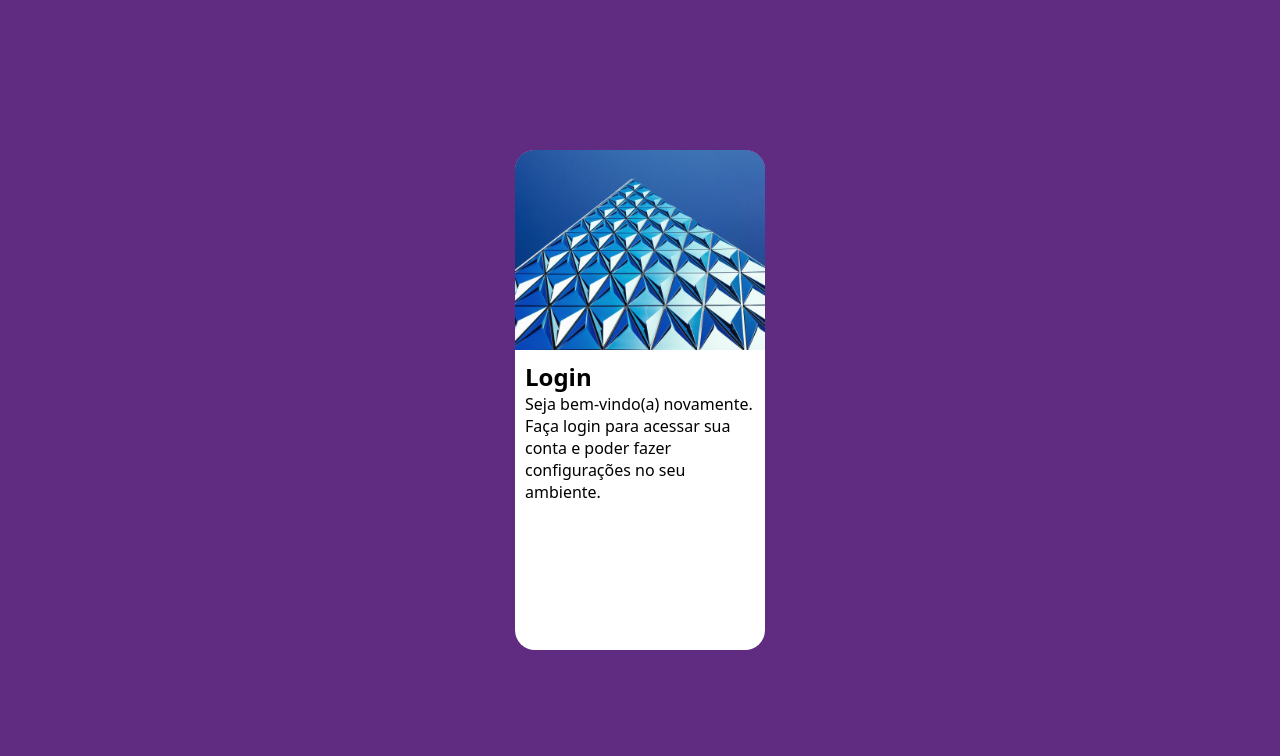
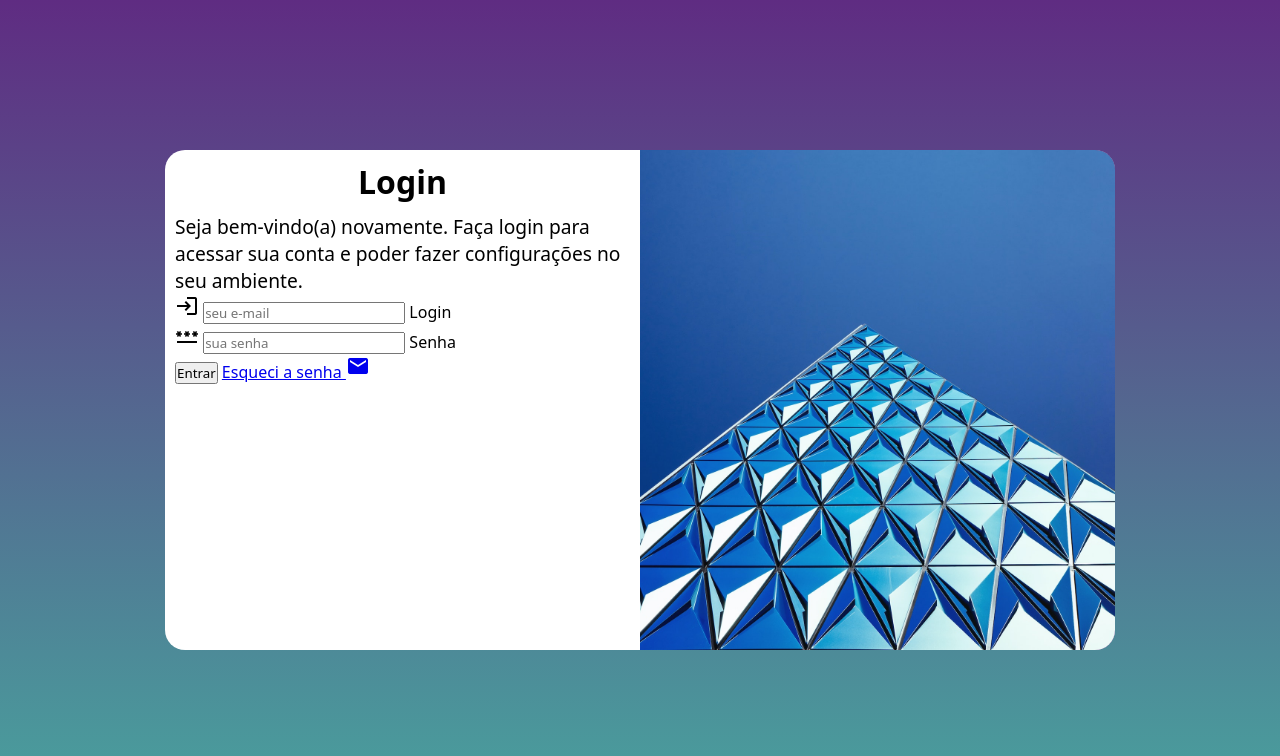
Before and after one commit to Fratides/projeto-login, a plain HTML site: page index.html in a window 1280 px wide. Drawn offline with Linux system fonts and the light colour scheme.

Commit message:
atualizando projeto de media query

```diff
--- a/estilos/media-query.css
+++ b/estilos/media-query.css
@@ -20,13 +20,16 @@ Grandes Telas: acima de 1200px
         width: 80vw;
     }
 
-    section#login > div imagem {
-        float:left;
+    section#login > div#imagem {
+        float:left; /*imagem a esquerda em telas menores*/
+        width: 30%;
+        height: 100%;
     }
 
     section#login > div#formulario{
     float: right;
     width: 70%;
+    }
 }
 
 @media screen and (min-width:992px) {
@@ -40,7 +43,7 @@ Grandes Telas: acima de 1200px
     }
 
     section#login > div#imagem {
-        float: left;
+        float: right; /*imagem a direita em telas maiores*/
         width: 50%;
         height: 100%;
     }
@@ -49,3 +52,13 @@ Grandes Telas: acima de 1200px
         float: right;
         width: 50%;
     }
+
+    div#formulario > h1 {
+        font-size: 2em;
+    }
+
+    div#formulario > p {
+        font-size: 1.2em;
+    }
+
+}
--- a/estilos/style.css
+++ b/estilos/style.css
@@ -53,5 +53,13 @@ section#login > div#imagem {
 section#login > div#formulario {
     display: block;
     padding: 10px;
+    }
 
+    div#formulario > h1 {
+        text-align: center;
+        margin-bottom: 10px;
     }
+
+    div#formulario > p {
+        font-size: 0.8em;
+    }
--- a/index.html
+++ b/index.html
@@ -4,6 +4,7 @@
     <meta charset="UTF-8">
     <meta name="viewport" content="width=device-width, initial-scale=1.0">
     <title>Login</title>
+    <link href="https://fonts.googleapis.com/icon?family=Material+Icons" rel="stylesheet">
     <link rel="stylesheet" href="estilos/style.css">
     <link rel="stylesheet" href="estilos/media-query.css">
 </head>
@@ -17,7 +18,20 @@
                 <h1>Login</h1>
                 <p>Seja bem-vindo(a) novamente. Faça login para acessar sua conta e poder fazer configurações no seu ambiente.</p>
                 <form action="login.php" method="post">
-
+                    <div class="campo">
+                        <i class="material-icons">login</i>
+                        <input type="email" name="login" id="ilogin" placeholder="seu e-mail" autocomplete="email" required maxlength="30"> <!--required significa obrigatorio escreve na area do login, maslength e a quantidade de letras-->
+                        <label for="ilogin">Login</label>
+                    </div>
+                    <div class="campo">
+                        <i class="material-icons">password</i>
+                        <input type="password" name="senha" id="isenha" placeholder="sua senha" autocomplete="current-password" required minlength="8" maxlength="20">
+                        <label for="isenha">Senha</label>
+                    </div>
+                    <input type="submit" value="Entrar">
+                    <a href="esqueci.html">
+                        Esqueci a senha <i class="material-icons">mail</i>
+                    </a>
                 </form>
             </div>
         </section>
```
